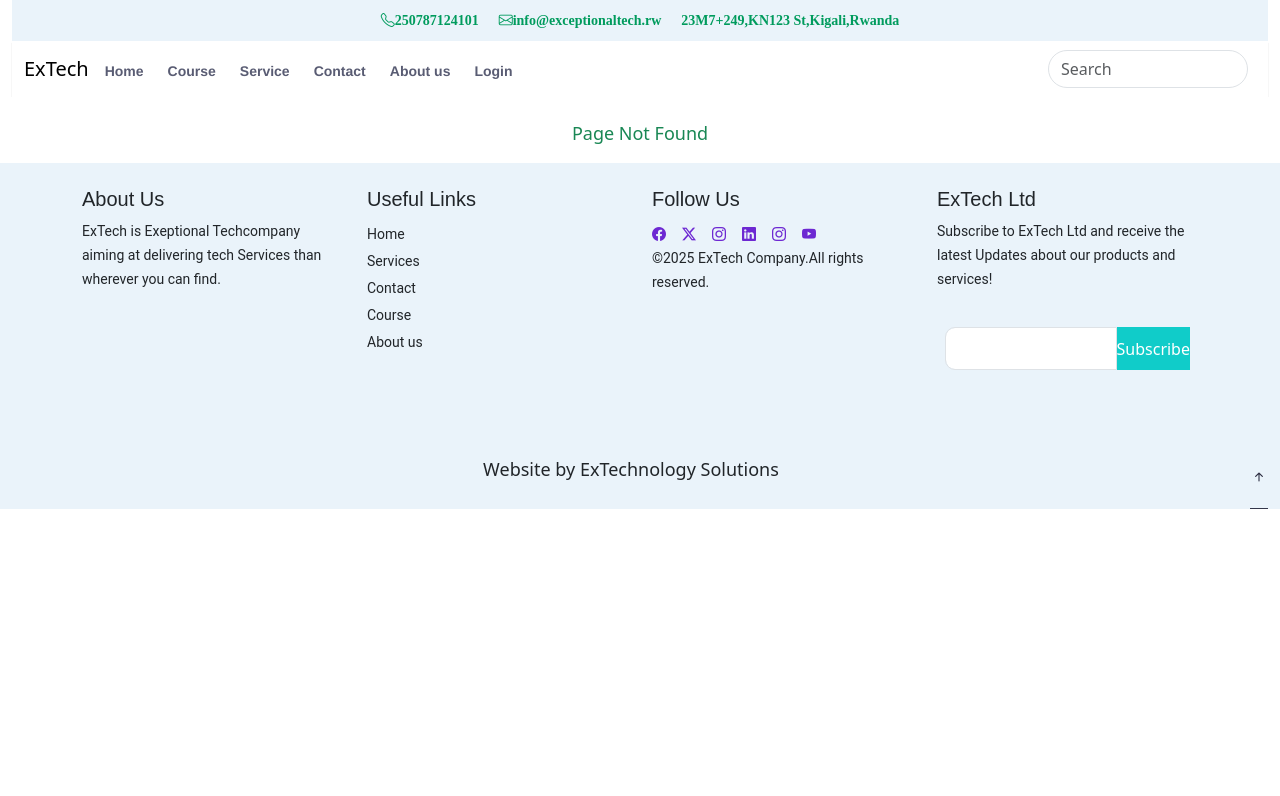
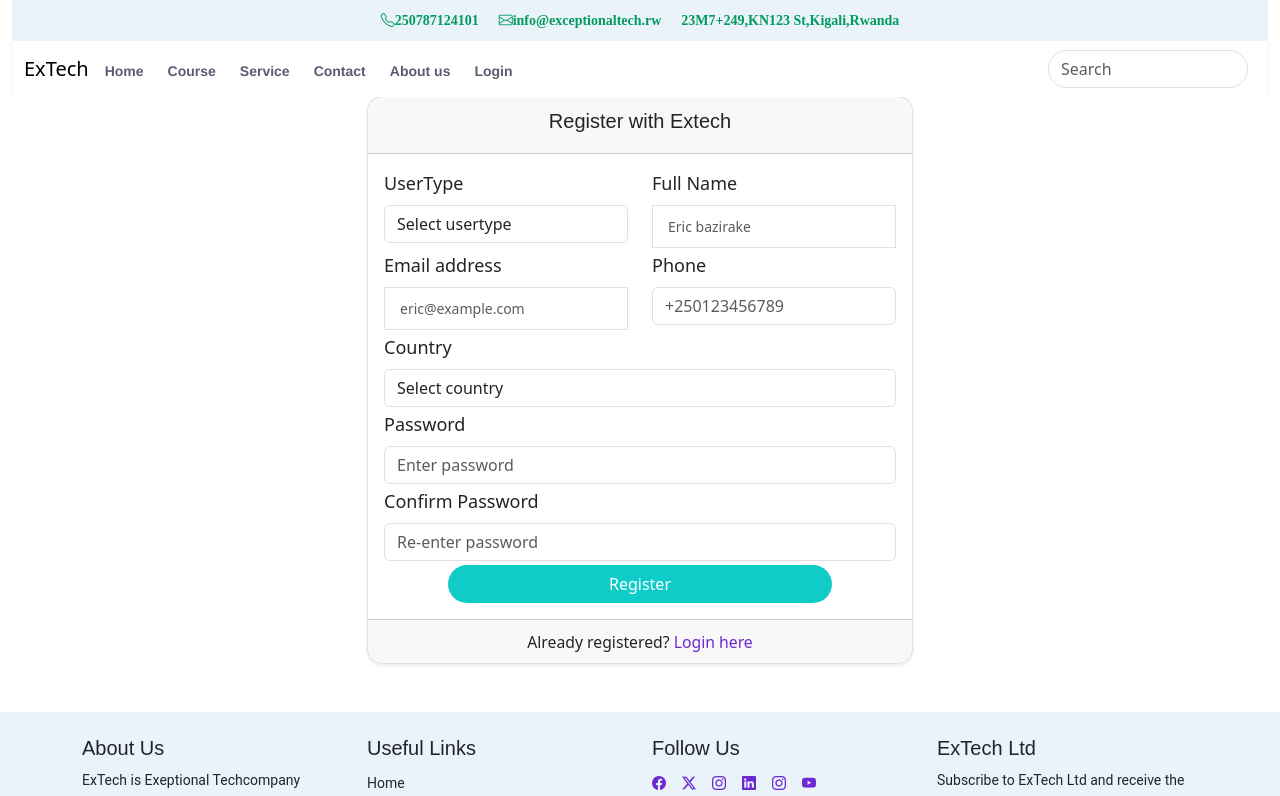
Before and after one commit to bazirake/reactapp, a React (Create React App) app: page /Sign/1/1 in a window 1280 px wide. Shown: the top 796 px of the page. Built offline with nearby package versions, Linux system fonts and the light colour scheme.

Commit message:
changes data

```diff
--- a/src/Components/CourseDetails.tsx
+++ b/src/Components/CourseDetails.tsx
@@ -5,14 +5,15 @@ import "../Components/courseDetail.css"
 import 'bootstrap/dist/css/bootstrap.min.css';
 import "bootstrap-icons/font/bootstrap-icons.css"
 import LoginModal from './LoginModal';
-import {decrypt} from "./data/Encrypt";
+import {decrypt, encrypt} from "./data/Encrypt";
 import CourseDetail from "./data/detailc";
 
 export default function CourseDetails() {
 const [loading,setLoading]=useState(true);
 
 const [coursedeta,setCoursed]=useState<CourseDetail[]>([
-  { title:'',
+  {
+    title:'',
     subtitle:'',
     content:'',
     subcontent:'',
@@ -22,13 +23,17 @@ const [coursedeta,setCoursed]=useState<CourseDetail[]>([
 ]
 );
 
-const {cate}=useParams();
-const {id}=useParams();
+let {cate}=useParams();
+let {id}=useParams();
 const Navigate=useNavigate();
 
 
-const GotoRegisiter=()=>{
-  Navigate("/sign");
+
+
+function GotoRegisiterxx(catex:string,idx:string){
+const enca=encodeURIComponent(encrypt(catex));
+const encid=encodeURIComponent(encrypt(idx));
+  Navigate(`/sign/${enca}/${encid}`);
 }
 useEffect(() => {
   const fff=async () =>{
@@ -37,8 +42,8 @@ useEffect(() => {
       console.log("Encrypted id:", id);
       const decr = decodeURIComponent(decrypt(cate ?? ""));
       const codec = decodeURIComponent(decrypt(id ?? ""));
-      console.log("Decrypted cate:", decr);
-      console.log("Decrypted id:", codec);
+      console.log("Decrypted cate:",decr);
+      console.log("Decrypted id:",codec);
       const apiUrl =`https://exapi-gjsy.onrender.com/detail/${codec}/${decr}`;
       console.log("Calling API:",apiUrl);
       const resdata = await fetch(apiUrl);
@@ -72,7 +77,12 @@ useEffect(() => {
         </p>
         <p className="css-kimdhf">{coursedeta[0].content}</p>
         <p className="css-kimdhf"><span><b>Skills you’ll need</b>:{coursedeta[0].subcontent}</span></p></div></div>
-        <button className="btn btn-color-service w-50 my-3" onClick={GotoRegisiter}>Join for Free</button>
+        <button className="btn btn-color-service w-50 my-3" onClick={()=>{
+           if (id!==undefined && cate !==undefined) {
+            GotoRegisiterxx(id,cate);
+          }
+
+          }}>Join for Free</button>
     </div>)
       }
 
--- a/src/Components/Routes.tsx
+++ b/src/Components/Routes.tsx
@@ -46,7 +46,7 @@ export const router=createBrowserRouter([
           element:<CourseDetails/>
         },
          {
-          path:"/Sign",
+          path:"/Sign/:cate/:id",
           element:<Sign/>
         },
         {
--- a/src/Components/Sign.tsx
+++ b/src/Components/Sign.tsx
@@ -1,10 +1,9 @@
 import 'bootstrap/dist/css/bootstrap.min.css';
-import "./sign.css"
 
 import { useState } from 'react';
 import Modal from './Modal';
 import LoginModal from './LoginModal';
-
+import "./sign.css";
 
 function Sign() {
 
@@ -14,39 +13,78 @@ function Sign() {
     <div className="row justify-content-center">
       <div className="col-md-8 col-lg-6">
         <div className="card shadow-sm">
-          <div className="card-header text-center bg-primary text-white">
-            <h4>Register with Extech</h4>
+          <div className="card-header text-center">
+            <h5 className='py-1'>Register with Extech</h5>
           </div>
           <div className="card-body">
             <form>
-              <div className="mb-3">
-                <label  className="form-label">Full Name</label>
-                <input type="text" className="form-control" id="firstName" placeholder="John"/>
+              <div className='row'>
+              <div className='col-md-6'>
+               <div className="mb-1">
+                <label  className="form-label">UserType</label>
+                <select className='form-control'>
+                   <option value=''>Select usertype</option>
+                   <option value='SoftwareBuyer'>Software Buyer</option>
+                   <option value='Systemdesigner'>System designer</option>
+                   <option value='Internee'>Internee</option>
+                   <option value='JuniorSoftwaredev'>Junior Software dev</option>
+                   <option value='Softwaredev'>Software dev</option>
+                   <option value=' SeniorSoftwaredev'>Senior Software dev</option>
+                </select>
+              </div>
               </div>
 
-              <div className="mb-3">
+              <div className='col-md-6'>
+                        <div className="mb-1">
+                <label  className="form-label">Full Name</label>
+                <input type="text" className="form-control" id="firstName" placeholder="Eric bazirake"/>
+              </div>
+              </div>
+
+              </div>
+
+              <div className='row'>
+               <div className='col-md-6'>
+                 <div className="mb-1">
                 <label  className="form-label">Email address</label>
-                <input type="email" className="form-control" id="email" placeholder="john@example.com"/>
+                <input type="email" className="form-control" id="email" placeholder="eric@example.com"/>
               </div>
-              <div className="mb-3">
+               </div>
+
+
+                <div className='col-md-6'>
+                <div className="mb-1">
                 <label  className="form-label">Phone</label>
-                <input type="tel" className="form-control" id="phone" placeholder="+250 123 456 789"/>
+                <input type="tel" className="form-control" id="phone" placeholder="+250123456789"/>
               </div>
-              <div className="mb-3">
+               </div>
+              </div>
+
+               <div className="mb-1">
+                <label  className="form-label">Country</label>
+                   <select className='form-control'>
+                    <option value=''>Select country</option>
+                    <option value='Rwanda'>Rwanda</option>
+                    <option value='Burundi'>Burundi</option>
+                    <option value='Congo'>Congo</option>
+                    <option value='Tanzania'>Tanzania</option>
+                  </select>
+              </div>
+              <div className="mb-1">
                 <label  className="form-label">Password</label>
                 <input type="password" className="form-control" id="password" placeholder="Enter password"/>
               </div>
-              <div className="mb-3">
+              <div className="mb-1">
                 <label  className="form-label">Confirm Password</label>
                 <input type="password" className="form-control" id="confirmPassword" placeholder="Re-enter password"/>
               </div>
-              <div className="d-grid">
-                <button type="submit" className="btn btn-primary w-100">Register</button>
+              <div className="d-grid d-flex justify-content-center">
+                <button type="submit" className="btn btn-color-service w-75">Register</button>
               </div>
             </form>
           </div>
           <div className="card-footer text-center">
-            <small> Already have an account? <a href="#">Login here</a></small>
+            <small> Already registered? <a href="#">Login here</a></small>
           </div>
         </div>
       </div>
--- a/src/Components/sign.css
+++ b/src/Components/sign.css
@@ -22,3 +22,20 @@
 .custom-control-label{
   font-size: 14px;
 }
+
+
+form input[type=text],input[type=email], textarea
+ {
+    font-size: 14px;
+    padding: 10px 15px;
+    box-shadow: none;
+    border-radius: 0;
+    color: #444444;
+    background-color: #ffffff, transparent 50%;
+    border-color: #444444, transparent 80%;
+}
+
+.form-control:focus{
+  box-shadow: none;
+  border-radius:0px;
+}
```
